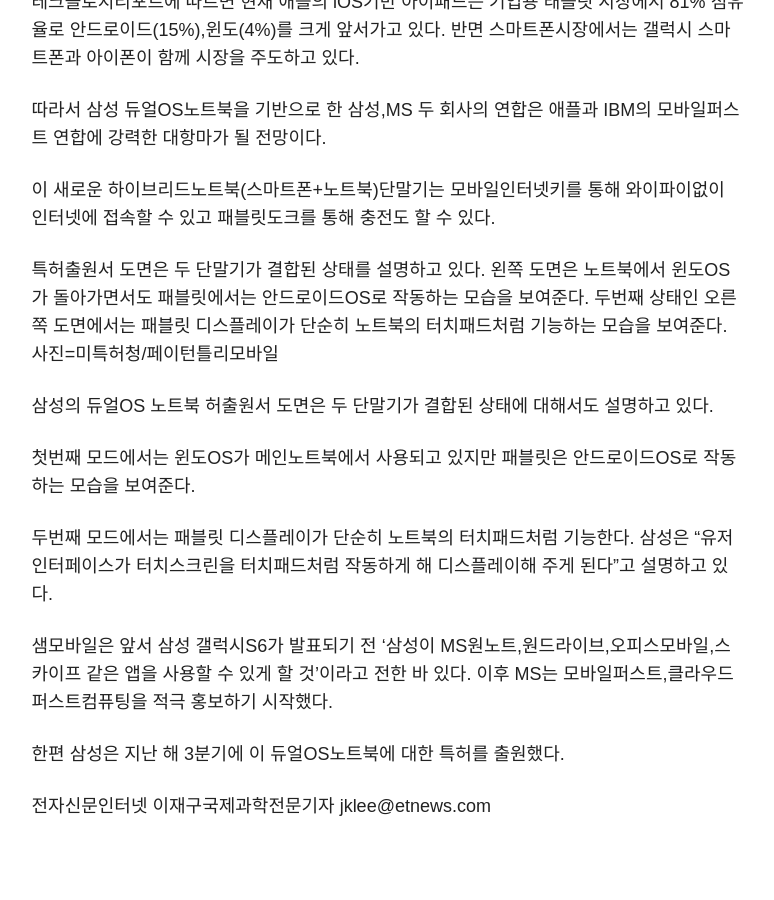
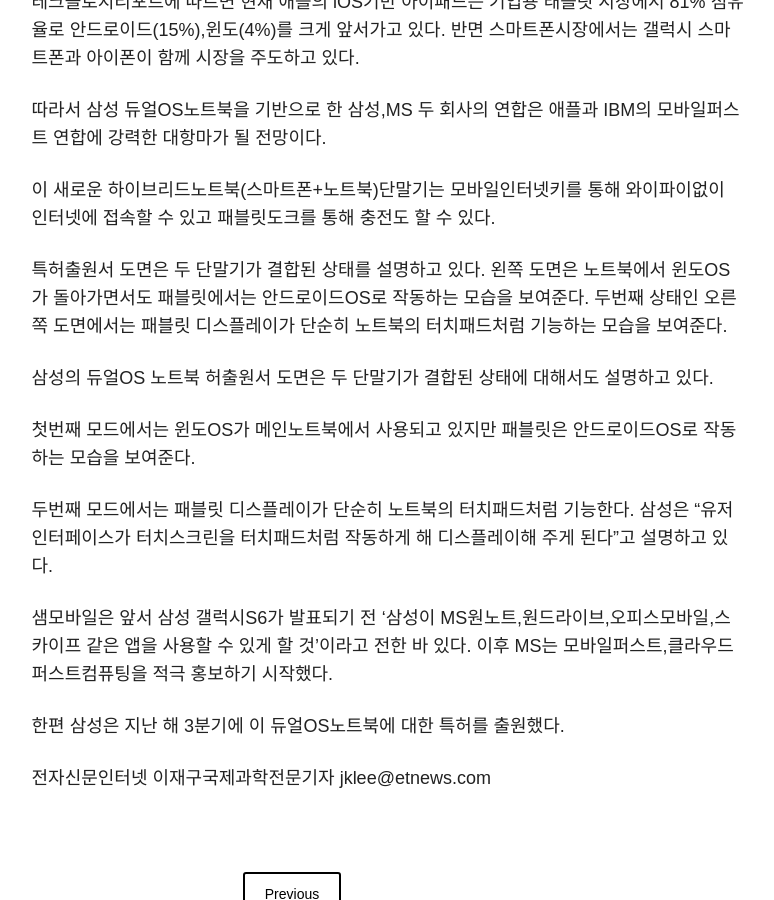
Before and after one commit to kimdj1234/kimdj1234.github.com, a Jekyll site: the page built from _posts/blog/2015-03-21-google-material-design.md, in a window 1280 px wide and 900 px high, scrolled down 1447 px. Shown: the whole window, without its empty margins (348-1122 px from the left). Built offline with Jekyll 4.4.1, drawn with Linux system fonts in a browser that asks for light colours; nearby versions of some CDN libraries; comment, search, counter and statistics services are not loaded.

Commit message:
Update 2015-03-21-google-material-design.md

```diff
--- a/_posts/blog/2015-03-21-google-material-design.md
+++ b/_posts/blog/2015-03-21-google-material-design.md
@@ -36,7 +36,7 @@
 이 새로운 하이브리드노트북(스마트폰+노트북)단말기는 모바일인터넷키를 통해 와이파이없이 인터넷에 접속할 수 있고 패블릿도크를 통해 충전도 할 수 있다.
 
 
-특허출원서 도면은 두 단말기가 결합된 상태를 설명하고 있다. 왼쪽 도면은 노트북에서 윈도OS가 돌아가면서도 패블릿에서는 안드로이드OS로 작동하는 모습을 보여준다. 두번째 상태인 오른쪽 도면에서는 패블릿 디스플레이가 단순히 노트북의 터치패드처럼 기능하는 모습을 보여준다. 사진=미특허청/페이턴틀리모바일
+특허출원서 도면은 두 단말기가 결합된 상태를 설명하고 있다. 왼쪽 도면은 노트북에서 윈도OS가 돌아가면서도 패블릿에서는 안드로이드OS로 작동하는 모습을 보여준다. 두번째 상태인 오른쪽 도면에서는 패블릿 디스플레이가 단순히 노트북의 터치패드처럼 기능하는 모습을 보여준다.
 
 
 삼성의 듀얼OS 노트북 허출원서 도면은 두 단말기가 결합된 상태에 대해서도 설명하고 있다.
```
